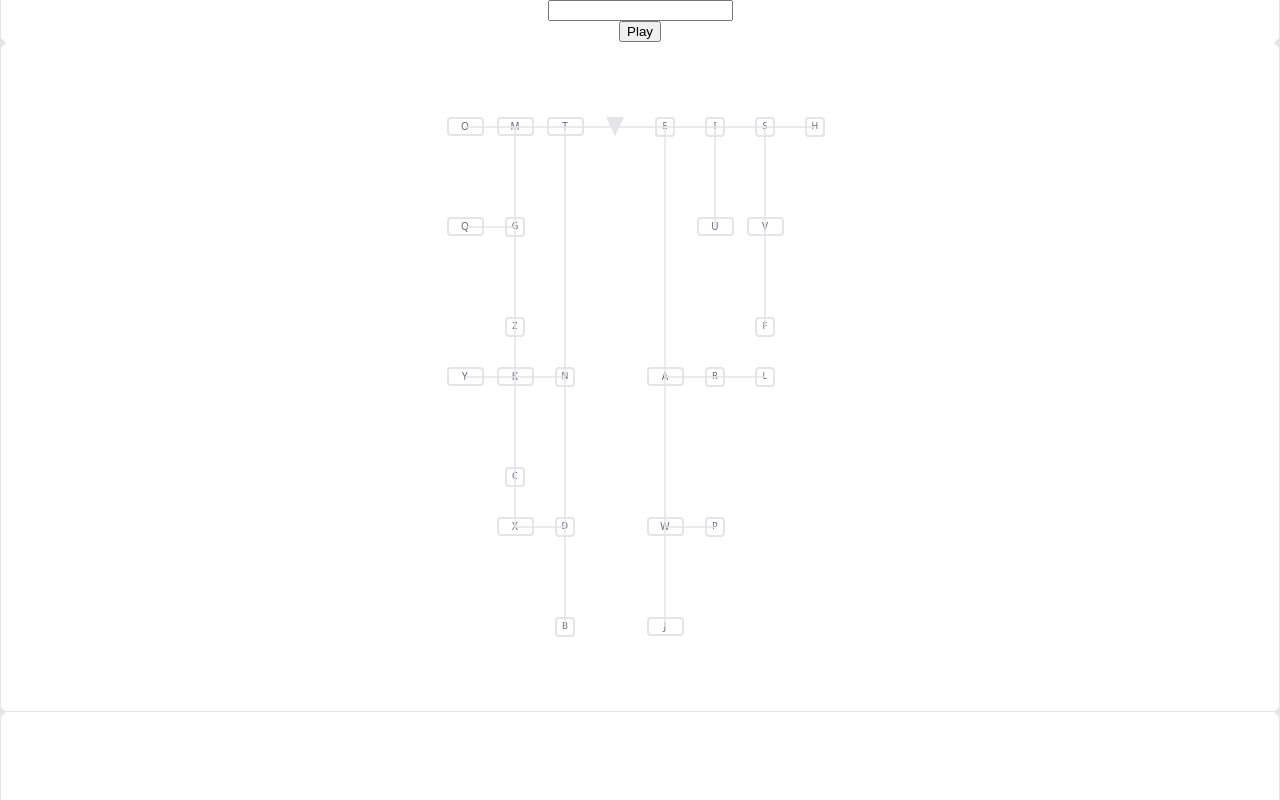
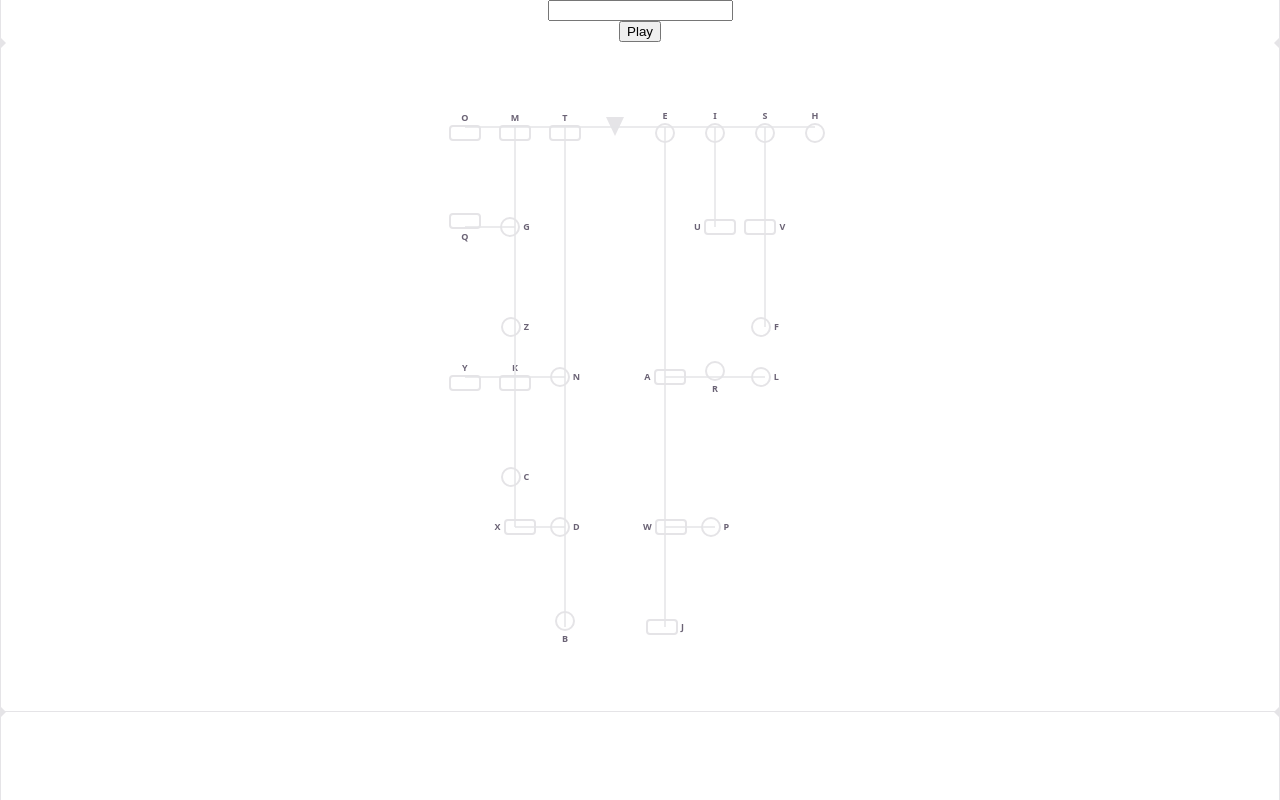
Before and after one commit to muniz95/morse-visualizer, a React (Vite) app: page / in a window 1280 px wide. Built offline with nearby package versions, Linux system fonts and the light colour scheme.

Commit message:
Changes in signal label and dimensions

```diff
--- a/src/features/morse-visualizer/ui/components/long-signal.ts
+++ b/src/features/morse-visualizer/ui/components/long-signal.ts
@@ -1,22 +1,14 @@
 import styled from "styled-components";
 
-const LongSignal = styled.span<{ $content: string; $active?: boolean }>`
+const LongSignal = styled.span<{ $active?: boolean }>`
   display: inline-flex;
-  align-items: center;
-  justify-content: center;
-  width: 33px;
-  height: 15px;
+  width: 28px;
+  height: 12px;
   border-radius: 4px;
   border: 2px solid ${({ $active }) => ($active ? "var(--accent)" : "var(--border)")};
   flex-shrink: 0;
-  font-size: 10px;
   box-shadow: ${({ $active }) => ($active ? "0 0 8px 2px var(--accent)" : "none")};
-  color: ${({ $active }) => ($active ? "var(--accent)" : "var(--text)")};
-  transition: box-shadow 0.2s ease, color 0.2s ease, border-color 0.2s ease;
-
-  &::before {
-    content: "${({ $content }) => $content}";
-  }
+  transition: box-shadow 0.2s ease, border-color 0.2s ease;
 `;
 
 export default LongSignal;
--- a/src/features/morse-visualizer/ui/components/short-signal.ts
+++ b/src/features/morse-visualizer/ui/components/short-signal.ts
@@ -1,22 +1,14 @@
 import styled from "styled-components";
 
-const ShortSignal = styled.span<{ $content: string; $active?: boolean }>`
+const ShortSignal = styled.span<{ $active?: boolean }>`
   display: inline-flex;
-  align-items: center;
-  justify-content: center;
   width: 16px;
   height: 16px;
-  border-radius: 4px;
+  border-radius: 16px;
   border: 2px solid ${({ $active }) => ($active ? "var(--accent)" : "var(--border)")};
   flex-shrink: 0;
-  font-size: 9px;
   box-shadow: ${({ $active }) => ($active ? "0 0 8px 2px var(--accent)" : "none")};
-  color: ${({ $active }) => ($active ? "var(--accent)" : "var(--text)")};
-  transition: box-shadow 0.2s ease, color 0.2s ease, border-color 0.2s ease;
-
-  &::before {
-    content: "${({ $content }) => $content}";
-  }
+  transition: box-shadow 0.2s ease, border-color 0.2s ease;
 `;
 
 export default ShortSignal;
--- a/src/features/morse-visualizer/ui/morse-visualizer.tsx
+++ b/src/features/morse-visualizer/ui/morse-visualizer.tsx
@@ -41,42 +41,66 @@ const Svg = styled.svg`
   overflow: visible;
 `;
 
+const Label = styled.span<{ $active?: boolean }>`
+  font-size: 9px;
+  font-weight: 600;
+  color: ${({ $active }) => ($active ? "var(--accent)" : "var(--text)")};
+  transition: color 0.2s ease;
+  line-height: 1;
+  flex-shrink: 0;
+`;
+
+const NodeWrapper = styled.div<{ $dir: "above" | "below" | "left" | "right" }>`
+  display: flex;
+  align-items: center;
+  justify-content: center;
+  gap: 3px;
+  flex-direction: ${({ $dir }) =>
+    $dir === "above" ? "column-reverse" :
+    $dir === "below" ? "column" :
+    $dir === "left"  ? "row-reverse" :
+    "row"};
+`;
+
+type LabelPos = "above" | "below" | "left" | "right";
+
 type NodeDef = {
   char: string | null;
   col: number;
   row: number;
   key: number;
   type: "root" | "long" | "short";
+  labelPos: LabelPos;
 };
 
 const NODES: NodeDef[] = [
-  { char: null, col: 3, row: 0,  key: 0,    type: "root"  },
-  { char: "T",  col: 2, row: 0,  key: 1000, type: "long"  },
-  { char: "E",  col: 4, row: 0,  key: 1001, type: "short" },
-  { char: "M",  col: 1, row: 0,  key: 2000, type: "long"  },
-  { char: "N",  col: 2, row: 5,  key: 2001, type: "short" },
-  { char: "A",  col: 4, row: 5,  key: 2002, type: "long"  },
-  { char: "I",  col: 5, row: 0,  key: 2003, type: "short" },
-  { char: "O",  col: 0, row: 0,  key: 3000, type: "long"  },
-  { char: "G",  col: 1, row: 2,  key: 3001, type: "short" },
-  { char: "K",  col: 1, row: 5,  key: 3002, type: "long"  },
-  { char: "D",  col: 2, row: 8,  key: 3003, type: "short" },
-  { char: "W",  col: 4, row: 8,  key: 3004, type: "long"  },
-  { char: "R",  col: 5, row: 5,  key: 3005, type: "short" },
-  { char: "U",  col: 5, row: 2,  key: 3006, type: "long"  },
-  { char: "S",  col: 6, row: 0,  key: 3007, type: "short" },
-  { char: "Q",  col: 0, row: 2,  key: 4002, type: "long"  },
-  { char: "Z",  col: 1, row: 4,  key: 4003, type: "short" },
-  { char: "Y",  col: 0, row: 5,  key: 4004, type: "long"  },
-  { char: "C",  col: 1, row: 7,  key: 4005, type: "short" },
-  { char: "X",  col: 1, row: 8,  key: 4006, type: "long"  },
-  { char: "B",  col: 2, row: 10, key: 4007, type: "short" },
-  { char: "J",  col: 4, row: 10, key: 4008, type: "long"  },
-  { char: "P",  col: 5, row: 8,  key: 4009, type: "short" },
-  { char: "L",  col: 6, row: 5,  key: 4011, type: "short" },
-  { char: "F",  col: 6, row: 4,  key: 4013, type: "short" },
-  { char: "V",  col: 6, row: 2,  key: 4014, type: "long"  },
-  { char: "H",  col: 7, row: 0,  key: 4015, type: "short" },
+  { char: null, col: 3, row: 0,  key: 0,    type: "root",  labelPos: "above" },
+  { char: "T",  col: 2, row: 0,  key: 1000, type: "long",  labelPos: "above" },
+  { char: "E",  col: 4, row: 0,  key: 1001, type: "short", labelPos: "above" },
+  { char: "M",  col: 1, row: 0,  key: 2000, type: "long",  labelPos: "above" },
+  { char: "N",  col: 2, row: 5,  key: 2001, type: "short", labelPos: "right" },
+  { char: "A",  col: 4, row: 5,  key: 2002, type: "long",  labelPos: "left"  },
+  { char: "I",  col: 5, row: 0,  key: 2003, type: "short", labelPos: "above" },
+  { char: "O",  col: 0, row: 0,  key: 3000, type: "long",  labelPos: "above" },
+  { char: "G",  col: 1, row: 2,  key: 3001, type: "short", labelPos: "right" },
+  { char: "K",  col: 1, row: 5,  key: 3002, type: "long",  labelPos: "above" },
+  { char: "D",  col: 2, row: 8,  key: 3003, type: "short", labelPos: "right" },
+  { char: "W",  col: 4, row: 8,  key: 3004, type: "long",  labelPos: "left"  },
+  { char: "R",  col: 5, row: 5,  key: 3005, type: "short", labelPos: "below" },
+  { char: "U",  col: 5, row: 2,  key: 3006, type: "long",  labelPos: "left"  },
+  { char: "S",  col: 6, row: 0,  key: 3007, type: "short", labelPos: "above" },
+  { char: "Q",  col: 0, row: 2,  key: 4002, type: "long",  labelPos: "below" },
+  { char: "Z",  col: 1, row: 4,  key: 4003, type: "short", labelPos: "right" },
+  { char: "Y",  col: 0, row: 5,  key: 4004, type: "long",  labelPos: "above" },
+  { char: "C",  col: 1, row: 7,  key: 4005, type: "short", labelPos: "right" },
+  { char: "X",  col: 1, row: 8,  key: 4006, type: "long",  labelPos: "left"  },
+  { char: "B",  col: 2, row: 10, key: 4007, type: "short", labelPos: "below" },
+  { char: "J",  col: 4, row: 10, key: 4008, type: "long",  labelPos: "right" },
+  { char: "P",  col: 5, row: 8,  key: 4009, type: "short", labelPos: "right" },
+  { char: "L",  col: 6, row: 5,  key: 4011, type: "short", labelPos: "right" },
+  { char: "F",  col: 6, row: 4,  key: 4013, type: "short", labelPos: "right" },
+  { char: "V",  col: 6, row: 2,  key: 4014, type: "long",  labelPos: "right" },
+  { char: "H",  col: 7, row: 0,  key: 4015, type: "short", labelPos: "above" },
 ];
 
 // [col1, row1, col2, row2, keyA, keyB]
@@ -154,10 +178,15 @@ const MorseVisualizer = () => {
           <Cell key={node.key} $col={node.col} $row={node.row}>
             {node.type === "root" ? (
               <RootIndicator $active={active} />
-            ) : node.type === "long" ? (
-              <LongSignal $content={label} $active={active} />
             ) : (
-              <ShortSignal $content={label} $active={active} />
+              <NodeWrapper $dir={node.labelPos}>
+                {node.type === "long" ? (
+                  <LongSignal $active={active} />
+                ) : (
+                  <ShortSignal $active={active} />
+                )}
+                <Label $active={active}>{label}</Label>
+              </NodeWrapper>
             )}
           </Cell>
         );
```
